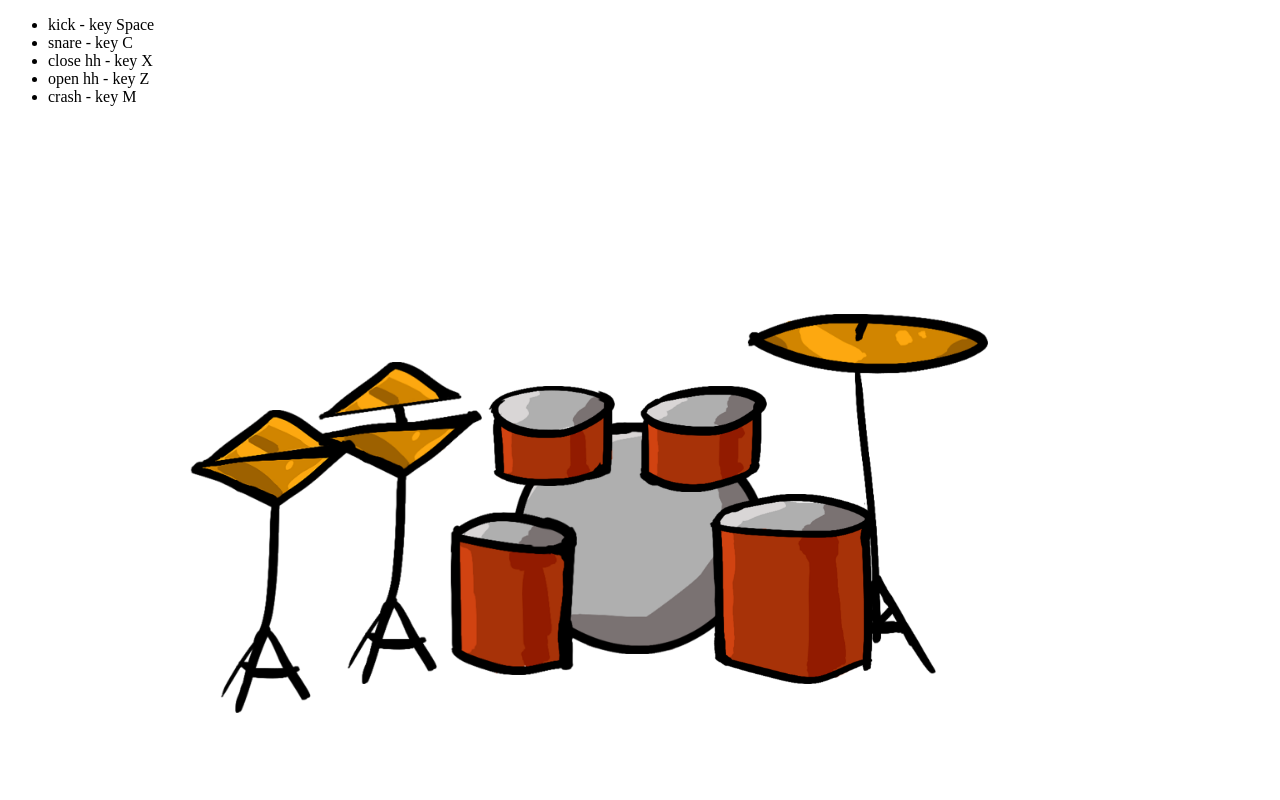
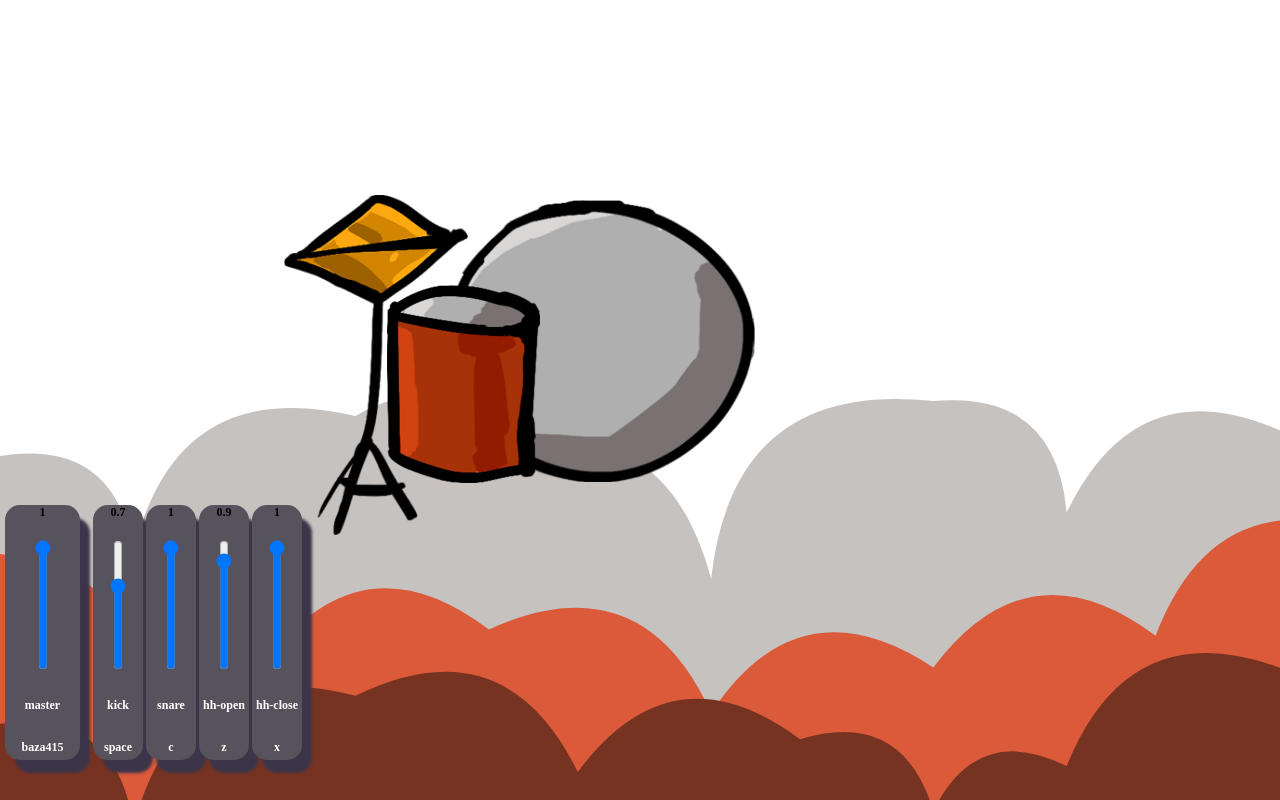
Before and after one commit to Alexeykoh/drums, a website: page index.html in a window 1280 px wide. Drawn offline with Linux system fonts and the light colour scheme.

Commit message:
feat: faders

```diff
--- /dev/null
+++ b/channels.json
@@ -0,0 +1,75 @@
+[
+  {
+    "name": "master",
+    "src": "",
+    "default_volume": "1",
+    "type": "master",
+    "key": "none",
+    "enable": true
+  },
+  {
+    "name": "kick",
+    "src": "assets/audio/Bass-Drum-1.wav",
+    "default_volume": "0.7",
+    "type": "fader",
+    "key": "space",
+    "enable": true
+  },
+  {
+    "name": "snare",
+    "src": "assets/audio/snare.wav",
+    "default_volume": "1",
+    "type": "fader",
+    "key": "c",
+    "enable": true
+  },
+  {
+    "name": "hh-open",
+    "src": "assets/audio/opHat.wav",
+    "default_volume": "0.9",
+    "type": "fader",
+    "key": "z",
+    "enable": true
+  },
+  {
+    "name": "hh-close",
+    "src": "assets/audio/clHat.wav",
+    "default_volume": "1",
+    "type": "fader",
+    "key": "x",
+    "enable": true
+  },
+  {
+    "name": "crash",
+    "src": "assets/audio/allCrash.wav",
+    "default_volume": "0.7",
+    "type": "fader",
+    "key": "m",
+    "enable": false
+  },
+  {
+    "name": "up tom",
+    "src": "",
+    "default_volume": "0.9",
+    "type": "fader",
+    "key": "a",
+    "enable": false
+  },
+  {
+    "name": "mid tom",
+    "src": "",
+    "default_volume": "0.8",
+    "type": "fader",
+    "key": "s",
+    "enable": false
+  },
+  {
+    "name": "low tom",
+    "src": "",
+    "default_volume": "0.75",
+    "type": "fader",
+    "key": "d",
+    "enable": false
+  }
+
+]
--- a/index.html
+++ b/index.html
@@ -13,23 +13,22 @@
 	<div class="main">
 		<div class="container">
 			<div class="instructions">
-				<ul>
-					<li>kick - key Space</li>
-					<li>snare - key C</li>
-					<li>close hh - key X</li>
-					<li>open hh - key Z</li>
-					<li>crash - key M</li>
-				</ul>
+				<div class="mixer">
+				<!--inner from js-->
+				</div>
 			</div>
 			<div class="drums">
-				<img class="dr" id="crash" src="assets/img/dr/crash@3x.png" alt="crash">
-				<img class="dr" id="kick" src="assets/img/dr/Kick@3x.png" alt="kick">
-				<img class="dr" id="snare" src="assets/img/dr/snare@3x.png" alt="snare">
-				<img class="dr" id="hh" src="assets/img/dr/open%20hhh@3x.png" alt="hh">
-				<img class="dr" id="hh-close" src="assets/img/dr/close%20hhh@3x.png" alt="hh-close">
-				<img class="dr" id="tom-1" src="assets/img/dr/tom%201@3x.png" alt="tom-1">
-				<img class="dr" id="tom-2" src="assets/img/dr/tom%202@3x.png" alt="tom-2">
-				<img class="dr" id="floor-tom" src="assets/img/dr/bolshoy@3x.png" alt="floor-tom">
+				<div class="drums__container">
+					<!--				<img class="dr" id="crash" src="assets/img/dr/crash@3x.png" alt="crash">-->
+					<img class="dr" id="kick" src="assets/img/dr/Kick@3x.png" alt="kick">
+					<img class="dr" id="hh-close" src="assets/img/dr/close%20hhh@3x.png" alt="hh-close">
+					<img class="dr" id="snare" src="assets/img/dr/snare@3x.png" alt="snare">
+					<!--				<img class="dr" id="hh" src="assets/img/dr/open%20hhh@3x.png" alt="hh">-->
+
+					<!--				<img class="dr" id="tom-1" src="assets/img/dr/tom%201@3x.png" alt="tom-1">-->
+					<!--				<img class="dr" id="tom-2" src="assets/img/dr/tom%202@3x.png" alt="tom-2">-->
+					<!--				<img class="dr" id="floor-tom" src="assets/img/dr/bolshoy@3x.png" alt="floor-tom">-->
+				</div>
 			</div>
 		</div>
 	</div>
--- a/script.js
+++ b/script.js
@@ -1,69 +1,138 @@
-let audioKick = new Audio('assets/audio/Bass-Drum-1.wav');
-let audioSnare = new Audio('assets/audio/snare.wav');
-let audioHH = new Audio('assets/audio/opHat.wav');
-let audioHH_close = new Audio('assets/audio/clHat.wav');
-let crash = new Audio('assets/audio/allCrash.wav');
-let maxVol = 0.5;
+let masterVol = 1;
+let jsonData;
+let mixerFader = [];
 
-document.querySelector('#kick').addEventListener("click", clickKick)
-document.querySelector('#snare').addEventListener("click", clickSnare)
-document.querySelector('#hh').addEventListener("click", clickHH)
-document.querySelector('#hh-close').addEventListener("click", clickHH_close)
-document.querySelector('#crash').addEventListener("click", clickCrash)
+const fetchURL = 'channels.json'
 
-function clickKick (){
-    audioKick.pause();
-    audioKick.volume = maxVol - 0.3;
-    audioKick.currentTime = 0;
-    audioKick.play();
+fetch(fetchURL)
+    .then(resp => {
+        return resp.json();
+    })
+    .then(data => jsonData = data)
+    .then(function rec(key){
+        const faderParent = document.querySelector('.mixer');
+        const faderInnerParent = document.querySelector('.master.fader');
+        for (let i = 0; i < key.length ; i++) {
+            if (key[i].enable){
+                // console.log(key[i].enable, key[i].name)
+                //
+                // console.log(key[i].type)
+                const faderDiv = document.createElement("div");
+                switch (key[i].type){
+                    case 'master':
+                        faderDiv.classList.add(`master`);
+                        faderDiv.setAttribute('id','master__fader');
+                        break;
+                }
+                faderDiv.classList.add(`fader`);
+                faderParent.appendChild(faderDiv);
+                //
+                //
+                const faderVol = document.createElement("div");
+                faderVol.classList.add(`fader-vol`);
+                faderVol.setAttribute('id',`vol-fader-${key[i].name}`);
+                switch (key[i].type){
+                    case 'master':
+                        faderVol.classList.add(`master-vol`);
+                        break;
+                }
+                faderVol.innerHTML = `${key[i].default_volume}`
+                faderDiv.appendChild(faderVol);
+                //
+                const rangeDiv = document.createElement("div");
+                rangeDiv.classList.add(`fader__range`);
+                faderDiv.appendChild(rangeDiv);
+                const inputRange = document.createElement("input");
+                inputRange.setAttribute('orient',"vertical");
+                inputRange.setAttribute('type',"range");
+                inputRange.setAttribute('min',"0.1");
+                inputRange.setAttribute('max',"1");
+                inputRange.setAttribute('step',"0.01");
+                inputRange.setAttribute('value',`${key[i].default_volume}`);
+                inputRange.setAttribute('id',`fader-${key[i].name}`);
+                inputRange.setAttribute('oninput',`drVol(this)`);
+                faderDiv.appendChild(inputRange);
+                //
+                const nameDiv = document.createElement("div");
+                nameDiv.classList.add(`fader__name`);
+                nameDiv.innerHTML = key[i].name
+                faderDiv.appendChild(nameDiv);
+                //
+                const keyDiv = document.createElement("div");
+                keyDiv.classList.add(`fader__key`);
+                switch (key[i].type){
+                    case 'master':
+                        keyDiv.innerHTML = 'baza415'
+                        break;
+                    default:
+                        keyDiv.innerHTML = key[i].key
+                }
+                faderDiv.appendChild(keyDiv);
+            }
+        }
+    })
+
+
+
+function drVol(thisIn){
+    document.getElementById(`vol-${thisIn.id}`).innerHTML = thisIn.value;
 }
-function clickSnare (){
-    audioSnare.pause();
-    audioSnare.volume = maxVol;
-    audioSnare.currentTime = 0;
-    audioSnare.play();
-}
-function clickHH (){
-    audioHH.pause();
-    audioHH.volume = maxVol;
-    audioHH.currentTime = 0;
-    audioHH.play();
-}
-function clickHH_close (){
-    audioHH_close.pause();
-    audioHH_close.volume = maxVol;
-    audioHH_close.currentTime = 0;
-    audioHH_close.play();
-}
-function clickCrash (){
-    crash.pause();
-    crash.volume = maxVol - 0.3;
-    crash.currentTime = 0;
-    crash.play();
+
+
+// ====================================
+// search sound
+document.querySelectorAll('.dr').forEach(function (elements){
+    elements.onclick = function (event) {
+        searchSound(this)
+    }
+})
+function searchSound (input) {
+    jsonData.forEach((data) => {
+        let scrAudio;
+        if (data.name === input.id) {
+            scrAudio = new Audio(`${data.src}`);
+            playSound(scrAudio, data.name)
+        }
+    })
 }
 
 document.addEventListener('keydown', (event) => {
-    soundCheck(event.key)
-    console.log(event.key)
+    let eventKey;
+    switch (event.key){
+        case ' ':
+            eventKey = 'space';
+            break
+        default:
+            eventKey = event.key;
+    }
+    jsonData.forEach((data) => {
+        let scrAudio;
+        if (data.key === eventKey) {
+            scrAudio = new Audio(`${data.src}`);
+            playSound(scrAudio, data.name)
+        }
+    })
 })
 
-function soundCheck (inputKey){
-    switch (inputKey){
-        case ' ':
-            clickKick();
-            break;
-        case 'c':
-            clickSnare();
-            break;
-        case 'x':
-            clickHH_close();
-            break;
-        case 'z':
-            clickHH();
-            break;
-        case 'm':
-            clickCrash();
-            break;
+// ====================================
+// play sound
+function playSound(sourceLink, sourceId){
+    let channelVol = 0;
+    // console.log(sourceId)
+    document.querySelectorAll(`#fader-${sourceId}`).forEach(function (elements){
+        // console.log(elements.value)
+        channelVol = elements.value;
+    })
 
-    }
+    sourceLink.pause();
+    sourceLink.volume = channelVol;
+    sourceLink.currentTime = 0;
+    sourceLink.play();
 }
+
+function setVolume(sourceId) {
+    document.querySelectorAll(`#fader-${sourceId}`).forEach(function (elements){
+        console.log(elements.value)
+        return elements.value;
+    })
+}
--- a/style.scss
+++ b/style.scss
@@ -1,69 +1,144 @@
+*{
+  margin: 0;
+  padding: 0;
+}
 .container {
+  user-select: none;
+  max-width: 1280px;
+  margin: 0 auto;
 }
-.drums{
+@mixin glassMorph{
+  background: linear-gradient(225deg, #cacaca, #f0f0f0);
+  box-shadow:  -20px 20px 60px #bebebe,
+  20px -20px 60px #ffffff;
+}
+$mixer-height: 275px;
+
+.main{
   width: 100%;
+  height: 100vh;
+  background-image: url("/assets/img/Cloudy.svg");
+  background-repeat: no-repeat;
+  background-size: cover;
+}
+.drum__area{
+
+}
+.drums {
+
+
   position: relative;
-  //display: flex;
-  //justify-content: center;
-  min-height: calc(90vh - 120px);
-  min-width: 90vw;
+  width: 100%;
+  height: 100%;
+  .drums__container{
+    width: 100%;
+    height: 100%;
+  }
+  .drums__container, .dr{
+    position: absolute;
+    width: 40%;
+    left: 25%;
     img{
-    user-select: none;
       &#kick{
-      position: absolute;
-      width: 20%;
-      top:50%;
-      left:50%;
-      transform:translate(-50%);
+        width: 60%;
+        left: 25%;
+        top: 200px;
       }
       &#snare{
-      position: absolute;
-      width: 10%;
-      top: 65%;
-      left:40%;
-      transform:translate(-50%);
-    }
-    &#hh{
-      position: absolute;
-      width: 13%;
-      top: 40%;
-      left: 31%;
-      transform:translate(-50%);
+        width: 30%;
+        left: 13%;
+        top: 285px;
       }
       &#hh-close{
-      position: absolute;
-      width: 13%;
-      top: 48%;
-      left: 21%;
-      transform:translate(-50%);
-    }
-    &#crash{
-      position: absolute;
-      width: 19%;
-      top: 32%;
-      right: 13%;
-      transform:translate(-50%);
-    }
-    &#tom-1{
-      position: absolute;
-      width: 10%;
-      top: 44%;
-      right: 47%;
-      transform:translate(-50%);
-    }
-    &#tom-2{
-      position: absolute;
-      width: 10%;
-      top: 44%;
-      right: 35%;
-      transform:translate(-50%);
-    }
-    &#floor-tom{
-      position: absolute;
-      width: 13%;
-      top: 62%;
-      right: 25%;
-      transform:translate(-50%);
+        width: 36%;
+        left: -7%;
+        top: 195px;
       }
     }
   }
+}
+
+//img{
+//  user-select: none;
+//  &#kick{
+//    width: 20%;
+//    top:50%;
+//    left:50%;
+//    transform:translate(-50%);
+//  }
+//}
+
+ input{
+   -webkit-appearance: slider-vertical; /* Chromium */
+   height: 130px;
+   width: 30px;
+   background-color: aqua;
+   color: black;
+ }
+
+//.drums {
+//  display: none;
+//}
+
+
+
+// =======================================
+//mixer style
+.instructions{
+  position: relative;
+}
+.mixer{
+  position: absolute;
+  left: 0;
+  top: calc(100vh - 300px);
+  display: flex;
+  align-items: center;
+  padding: 5px;
+  //border-radius: 10px;
+  //border: solid 3px;
+  gap: 3px;
+  max-height: $mixer-height;
+}
+#master__fader{
+  width: 75px;
+  margin-right: 10px;
+}
+
+.fader{
+  box-shadow: 10px 13px 3px #3c354a;
+  font-size: 12px;
+  border-radius: 15px;
+  //border: solid 1px;
+
+  display: flex;
+  flex-direction: column;
+  align-items: center;
+  justify-content: center;
+  gap: 10px;
+
+  width: 50px;
+  //height: 225px;
+  background-color: rgb(87, 83, 93);
+  color: black;
+  font-weight: bold;
+  .fader__name{
+    display: flex;
+    align-items: center;
+    justify-content: center;
+
+    width: 100%;
+    //background-color: #4B4453;
+    color: white;
+    border-color: black;
+    font-weight: bold;
+    height: 50px;
+  }
+  .fader__key{
+    padding-bottom: 5px;
+    color: white;
+  }
+}
+
+.dr:active{
+  transform: scale(1.05) translateZ(0);
+}
```
Also changed, not shown: assets/img/CircuitBoard.svg (added), assets/img/Cloudy.svg (added), assets/img/SimpleShiny.svg (added), style.css, 1 other file. Lines whose indentation alone changed are shown as unchanged.
